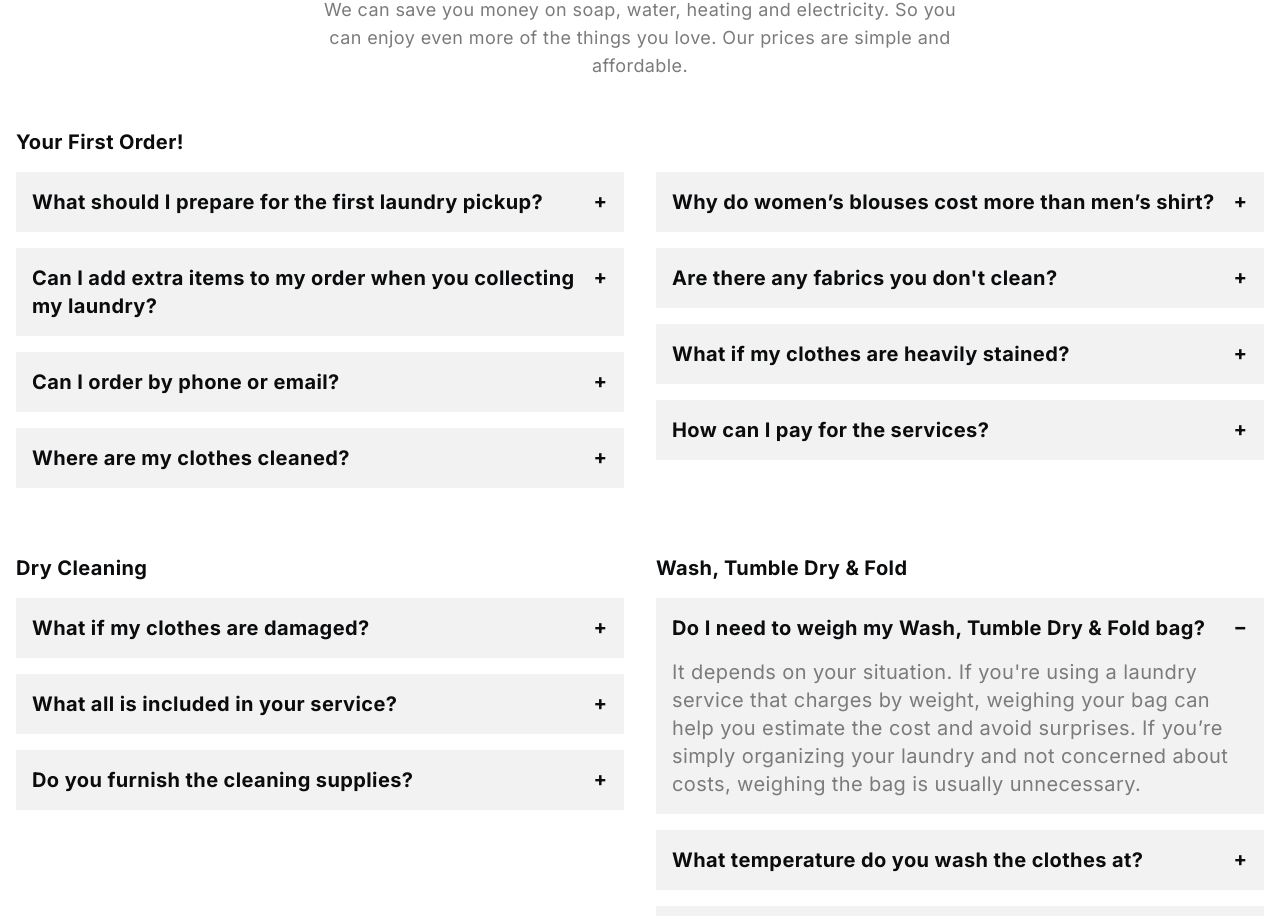
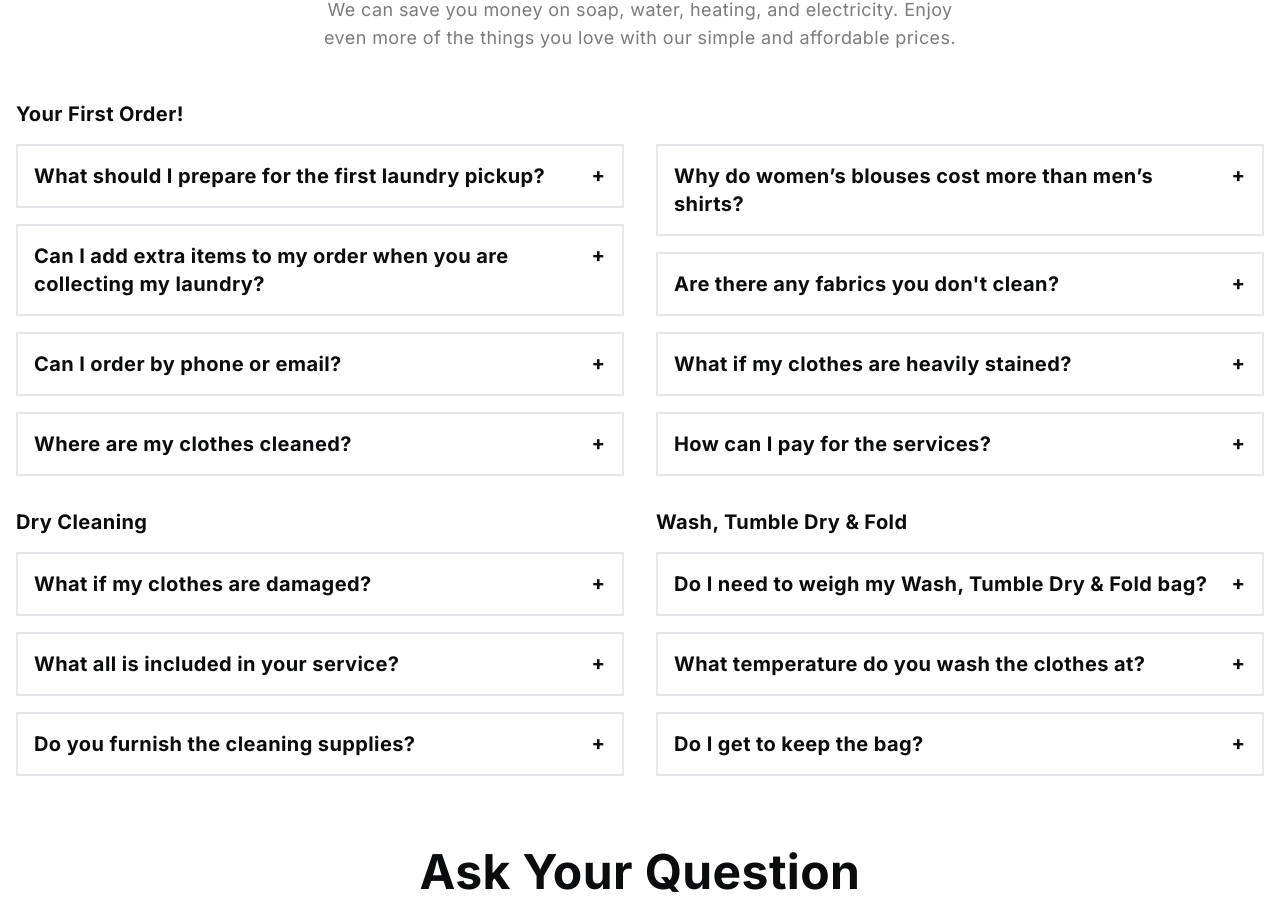
Before and after one commit to tafonhubertnwana/pressedLaundry, a Next.js app: page /faq in a window 1280 px wide. Shown: the part 649-1565 px from the top of the page. Built offline with nearby package versions, Linux system fonts and the light colour scheme.

Commit message:
creating the modal

```diff
--- a/app/faq/page.tsx
+++ b/app/faq/page.tsx
@@ -2,159 +2,126 @@ import Image from 'next/image'
 import React from 'react'
 import banner from '@/public/assets/dst-bg-img.jpg'
 
+const FAQItem = ({ title, content }: { title: string, content: string }) => (
+  <div className="group  transition-colors duration-300 collapse border-2 bg-white collapse-plus rounded-none  my-4">
+    <input type="radio" name="faq" />
+    <div className=" group-hover:text-[#18F0F0] collapse-title text-xl font-bold">{title}</div>
+    <div className="collapse-content">
+      <p className=''>{content}</p>
+    </div>
+  </div>
+);
+
 const Faq = () => {
   return (
-    <div className='w-full '>
+    <div className='w-full'>
       <div className='relative'>
         <Image
           src={banner}
           alt='banner'
           className='w-full object-cover'
-          layout='responsive' // Ensure the image scales responsively
-          width={1200} // Specify the aspect ratio width
-          height={600} // Specify the aspect ratio height
+          layout='responsive'
+          width={1200}
+          height={600}
         />
-        <div className='absolute top-[0%] left-[15%] md:top-[30%] md:left-[10%] p-4 md:p-6'>
+        <div className='absolute top-0 left-1/4 md:top-1/3 md:left-1/10 p-4 md:p-6'>
           <h5 className='text-white text-sm md:text-base'>Home / Faq</h5>
           <h1 className='text-white text-2xl md:text-6xl font-bold'>FAQ</h1>
         </div>
       </div>
 
-      <div className="container m-auto">
-        <div className='flex flex-col items-center pt-8 '>
-          <h5 className=" font-bold md:py-4  text-[#18F0F0]">[ Frequently Asked Questions ]</h5>
+      <div className="container mx-auto">
+        <div className='flex flex-col items-center pt-8'>
+          <h5 className="font-bold md:py-4 text-[#18F0F0]">[ Frequently Asked Questions ]</h5>
           <div className='text-center md:w-[50%] py-4'>
-            <h2>Reliable Answers to Our Most
-            Common Questions</h2>
-            <p className='text-lg py-4'>We can save you money on soap, water, heating and electricity. So you can enjoy even more of the things you love. Our prices are simple and affordable.</p>
+            <h2>Reliable Answers to Our Most Common Questions</h2>
+            <p className='text-lg py-4'>We can save you money on soap, water, heating, and electricity. Enjoy even more of the things you love with our simple and affordable prices.</p>
           </div>
         </div>
+
         <div className='sm:p-4'>
-          <div  className='font-bold text-xl'>Your First Order!</div>
-          <div className='grid md:grid-cols-2 gap-8 mb-[4%]'>
+          <div className='font-bold text-xl'>Your First Order!</div>
+          <div className='grid md:grid-cols-2 gap-8 mb-4'>
             <div>
-              <div className="collapse collapse-plus rounded-none bg-base-200 my-4">
-                <input type="radio" name="my-accordion-3" defaultChecked />
-                <div className="collapse-title text-xl font-bold">What should I prepare for the first laundry pickup?</div>
-                <div className="collapse-content">
-                  <p className='text-xl'>Confirm the pickup time and address, and ensure your laundry is properly sorted and bagged. Label the bags with your name and contact information. Prepare any special instructions for handling. Make sure someone is available to hand over the items.</p>
-                </div>
-              </div>
-              <div className="collapse collapse-plus rounded-none bg-base-200 my-4">
-                <input type="radio" name="my-accordion-3" />
-                <div className="collapse-title text-xl font-bold">Can I add extra items to my order when you collecting my laundry?</div>
-                <div className="collapse-content">
-                  <p className='text-xl'>Yes, you can add extra items at the time of pickup. Please ensure they are clearly labeled and inform the driver of any additions. For large changes, it's best to contact our customer service to update your order.</p>
-                </div>
-              </div>
-              <div className="collapse collapse-plus rounded-none bg-base-200 my-4">
-                <input type="radio" name="my-accordion-3" />
-                <div className="collapse-title text-xl font-bold">Can I order by phone or email?</div>
-                <div className="collapse-content">
-                  <p className='text-xl'> Yes, you can place an order by phone or email. For phone orders, call our customer service team. To order via email, send your request to our email with details of your laundry items and preferred pickup time.</p>
-                </div>
-              </div>
-              <div className="collapse rounded-none collapse-plus bg-base-200 my-4">
-                <input type="radio" name="my-accordion-3" />
-                <div className="collapse-title text-xl font-bold">Where are my clothes cleaned?</div>
-                <div className="collapse-content">
-                  <p className='text-xl'>Your clothes are cleaned at PressedPerfect laundromats, where we use advanced equipment and eco-friendly detergents. Our experienced staff ensures each item is handled with care and cleaned to the highest standards.</p>
-                </div>
-              </div>
+              <FAQItem
+                title="What should I prepare for the first laundry pickup?"
+                content="Confirm the pickup time and address, and ensure your laundry is properly sorted and bagged. Label the bags with your name and contact information. Prepare any special instructions for handling. Make sure someone is available to hand over the items."
+              />
+              <FAQItem
+                title="Can I add extra items to my order when you are collecting my laundry?"
+                content="Yes, you can add extra items at the time of pickup. Please ensure they are clearly labeled and inform the driver of any additions. For large changes, it's best to contact our customer service to update your order."
+              />
+              <FAQItem
+                title="Can I order by phone or email?"
+                content="Yes, you can place an order by phone or email. For phone orders, call our customer service team. To order via email, send your request to our email with details of your laundry items and preferred pickup time."
+              />
+              <FAQItem
+                title="Where are my clothes cleaned?"
+                content="Your clothes are cleaned at PressedPerfect laundromats, where we use advanced equipment and eco-friendly detergents. Our experienced staff ensures each item is handled with care and cleaned to the highest standards."
+              />
             </div>
             <div>
-              <div className="collapse collapse-plus  rounded-none bg-base-200 my-4">
-                <input type="radio" name="my-accordion-3" defaultChecked />
-                <div className="collapse-title text-xl font-bold">Why do women’s blouses cost more than men’s shirt?</div>
-                <div className="collapse-content">
-                  <p className='text-xl'> Women’s blouses often cost more due to factors such as more intricate designs, specialized fabrics, and additional detailing. These factors contribute to higher production costs. Additionally, market trends and pricing strategies can influence the cost differences between men’s and women’s apparel.</p>
-                </div>
-              </div>
-              <div className="collapse collapse-plus rounded-none bg-base-200 my-4">
-                <input type="radio" name="my-accordion-3" />
-                <div className="collapse-title text-xl font-bold">Are there any fabrics you don't clean?</div>
-                <div className="collapse-content">
-                  <p className='text-xl'> Yes, we do not clean certain fabrics, such as those labeled "dry clean only," delicate materials like silk or wool, or items with special care instructions that exceed our facility's capabilities. For best results, please refer to the care label on your items or contact us for specific guidance.</p>
-                </div>
-              </div>
-              <div className="collapse collapse-plus rounded-none bg-base-200 my-4">
-                <input type="radio" name="my-accordion-3" />
-                <div className="collapse-title text-xl font-bold">What if my clothes are heavily stained?</div>
-                <div className="collapse-content">
-                  <p className='text-xl'>If your clothes are heavily stained, please inform us at the time of pickup. We will assess the stains and use specialized treatments to address them. Note that while we strive to remove all stains, some may be difficult to fully eliminate depending on the fabric and nature of the stain.</p>
-                </div>
-              </div>
-              <div className="collapse collapse-plus rounded-none bg-base-200 my-4">
-                <input type="radio" name="my-accordion-3" />
-                <div className="collapse-title text-xl font-bold">How can I pay for the services?</div>
-                <div className="collapse-content">
-                  <p className='text-xl'>You can pay for our services through various methods, including cash, credit/debit cards, and mobile payment apps. For convenience, you can also set up automatic billing if you have a recurring service. Please check with our customer service team for specific payment options available in your area.</p>
-                </div>
-              </div>
+              <FAQItem
+                title="Why do women’s blouses cost more than men’s shirts?"
+                content="Women’s blouses often cost more due to factors such as more intricate designs, specialized fabrics, and additional detailing. These factors contribute to higher production costs. Additionally, market trends and pricing strategies can influence the cost differences between men’s and women’s apparel."
+              />
+              <FAQItem
+                title="Are there any fabrics you don't clean?"
+                content="Yes, we do not clean certain fabrics, such as those labeled 'dry clean only,' delicate materials like silk or wool, or items with special care instructions that exceed our facility's capabilities. For best results, please refer to the care label on your items or contact us for specific guidance."
+              />
+              <FAQItem
+                title="What if my clothes are heavily stained?"
+                content="If your clothes are heavily stained, please inform us at the time of pickup. We will assess the stains and use specialized treatments to address them. Note that while we strive to remove all stains, some may be difficult to fully eliminate depending on the fabric and nature of the stain."
+              />
+              <FAQItem
+                title="How can I pay for the services?"
+                content="You can pay for our services through various methods, including cash, credit/debit cards, and mobile payment apps. For convenience, you can also set up automatic billing if you have a recurring service. Please check with our customer service team for specific payment options available in your area."
+              />
             </div>
+          </div>
 
-          </div>
           <div className='grid md:grid-cols-2 gap-8'>
             <div>
-              <div  className='font-bold text-xl'>Dry Cleaning</div>
-              <div className="collapse collapse-plus rounded-none bg-base-200 my-4">
-                <input type="radio" name="my-accordion-3" defaultChecked />
-                <div className="collapse-title text-xl font-bold">What if my clothes are damaged?</div>
-                <div className="collapse-content">
-                  <p className='text-xl'>If your clothes are damaged, please notify us immediately. We take great care in handling items, but if damage occurs, we will investigate and work with you to resolve the issue. Compensation or remediation options will be provided based on our policy and the extent of the damage.</p>
-                </div>
-              </div>
-              <div className="collapse collapse-plus rounded-none bg-base-200 my-4">
-                <input type="radio" name="my-accordion-3" />
-                <div className="collapse-title text-xl font-bold">What all is included in your service?</div>
-                <div className="collapse-content">
-                  <p className='text-xl'>Our laundry service includes pickup and delivery, professional cleaning of various fabrics, stain treatment, and pressing or folding. We also offer options for special care items and provide flexible scheduling to meet your needs. For specific details or additional services, please contact our customer service team.</p>
-                </div>
-              </div>
-              <div className="collapse collapse-plus rounded-none bg-base-200 my-4">
-                <input type="radio" name="my-accordion-3" />
-                <div className="collapse-title text-xl font-bold">Do you furnish the cleaning supplies?</div>
-                <div className="collapse-content">
-                  <p className='text-xl'>No, we do not furnish cleaning supplies for items cleaned at home. We provide all necessary supplies for items cleaned at our facility, including eco-friendly detergents and specialized treatments. If you need cleaning supplies for home use, please check our website or contact customer service for recommendations.</p>
-                </div>
-              </div>
+              <div className='font-bold text-xl'>Dry Cleaning</div>
+              <FAQItem
+                title="What if my clothes are damaged?"
+                content="If your clothes are damaged, please notify us immediately. We take great care in handling items, but if damage occurs, we will investigate and work with you to resolve the issue. Compensation or remediation options will be provided based on our policy and the extent of the damage."
+              />
+              <FAQItem
+                title="What all is included in your service?"
+                content="Our laundry service includes pickup and delivery, professional cleaning of various fabrics, stain treatment, and pressing or folding. We also offer options for special care items and provide flexible scheduling to meet your needs. For specific details or additional services, please contact our customer service team."
+              />
+              <FAQItem
+                title="Do you furnish the cleaning supplies?"
+                content="No, we do not furnish cleaning supplies for items cleaned at home. We provide all necessary supplies for items cleaned at our facility, including eco-friendly detergents and specialized treatments. If you need cleaning supplies for home use, please check our website or contact customer service for recommendations."
+              />
             </div>
             <div>
-              <div  className='font-bold text-xl'>Wash, Tumble Dry & Fold</div>
-              <div className="collapse collapse-plus  rounded-none bg-base-200 my-4">
-                <input type="radio" name="my-accordion-3" defaultChecked />
-                <div className="collapse-title text-xl font-bold">Do I need to weigh my Wash, Tumble Dry & Fold bag?</div>
-                <div className="collapse-content">
-                  <p className='text-xl'>It depends on your situation. If you're using a laundry service that charges by weight, weighing your bag can help you estimate the cost and avoid surprises. If you’re simply organizing your laundry and not concerned about costs, weighing the bag is usually unnecessary.</p>
-                </div>
-              </div>
-              <div className="collapse collapse-plus rounded-none bg-base-200 my-4">
-                <input type="radio" name="my-accordion-3" />
-                <div className="collapse-title text-xl font-bold">What temperature do you wash the clothes at?</div>
-                <div className="collapse-content">
-                  <p className='text-xl'>Cold Water (60-80°F / 15-27°C): For delicate fabrics and dark colors.
-Warm Water (90-110°F / 30-43°C): For synthetics and moderately soiled items.
-Hot Water (120-140°F / 49-60°C): For white cottons and heavily soiled clothes.</p>
-                </div>
-              </div>
-              <div className="collapse collapse-plus rounded-none bg-base-200 my-4">
-                <input type="radio" name="my-accordion-3" />
-                <div className="collapse-title text-xl font-bold">Do I get to keep the bag?</div>
-                <div className="collapse-content">
-                  <p className='text-xl'> It depends on the laundry service or retailer. Some provide reusable bags that you can keep, while others may expect you to return the bag or use it only for the duration of the service. Check with the provider to understand their policy regarding the bag.</p>
-                </div>
-              </div>
+              <div className='font-bold text-xl'>Wash, Tumble Dry & Fold</div>
+              <FAQItem
+                title="Do I need to weigh my Wash, Tumble Dry & Fold bag?"
+                content="It depends on your situation. If you're using a laundry service that charges by weight, weighing your bag can help you estimate the cost and avoid surprises. If you’re simply organizing your laundry and not concerned about costs, weighing the bag is usually unnecessary."
+              />
+              <FAQItem
+                title="What temperature do you wash the clothes at?"
+                content="Cold Water (60-80°F / 15-27°C): For delicate fabrics and dark colors. Warm Water (90-110°F / 30-43°C): For synthetics and moderately soiled items. Hot Water (120-140°F / 49-60°C): For white cottons and heavily soiled clothes."
+              />
+              <FAQItem
+                title="Do I get to keep the bag?"
+                content="It depends on the laundry service or retailer. Some provide reusable bags that you can keep, while others may expect you to return the bag or use it only for the duration of the service. Check with the provider to understand their policy regarding the bag."
+              />
             </div>
-
           </div>
         </div>
+
         <div className="flex flex-col items-center pt-10">
-         <div className='text-center md:w-[50%] '>
+          <div className='text-center md:w-[50%]'>
             <h2>Ask Your Question</h2>
             <p className='text-lg py-4'>We look forward to helping you create and maintain a clean, healthy environment that’s as enjoyable as it is functional.</p>
           </div>
         </div>
-        <div className="md:w-[50%] m-auto">
+
+        <div className="md:w-[50%] mx-auto">
           <div className="p-4">
             <form>
               <div className="flex flex-col py-2">
@@ -163,31 +130,30 @@ Hot Water (120-140°F / 49-60°C): For white cottons and heavily soiled clothes.
                   name="senderName"
                   id="name"
                   placeholder='Your Name'
-                  className="border-2 rounded-lg p-3 flex border-gray-300"
+                  className="border-2 rounded-lg p-3 border-gray-300"
                   required
                 />
               </div>
               <div className="grid md:grid-cols-2 gap-4 w-full py-2">
-                  <div className="flex flex-col py-2">
-                    <input
-                      type="email"
-                      name="senderEmail"
-                      id="email"
-                      className="border-2 rounded-lg p-3 flex border-gray-300"
-                      placeholder='E-mail'
-                      required
-                    />
-                  </div>
+                <div className="flex flex-col py-2">
+                  <input
+                    type="email"
+                    name="senderEmail"
+                    id="email"
+                    className="border-2 rounded-lg p-3 border-gray-300"
+                    placeholder='E-mail'
+                    required
+                  />
+                </div>
                 <div className="flex flex-col py-2">
                   <input
                     type="tel"
                     name="senderPhone"
                     id="phone"
-                    className="border-2 rounded-lg p-3 flex border-gray-300"
+                    className="border-2 rounded-lg p-3 border-gray-300"
                     placeholder='Phone'
                   />
                 </div>
-
               </div>
               <div className="flex flex-col py-2">
                 <textarea
@@ -199,25 +165,19 @@ Hot Water (120-140°F / 49-60°C): For white cottons and heavily soiled clothes.
                   required
                 />
               </div>
-              <div className=' flex flex-col items-center py-4'>
-                <div className='flex items-center '>
-                  <span><input type='checkbox' className='w-6 h-6 ' /></span>
-                  <span className='px-4'> I accept the privacy and terms</span>
+              <div className='flex flex-col items-center py-4'>
+                <div className='flex items-center'>
+                  <input type='checkbox' className='w-6 h-6 mr-2' required />
+                  <span>I accept the privacy and terms</span>
                 </div>
-                <div>
-                  <button type='submit' className='bg-[#18F0F0] dark:bg-slate-100   p-4 mt-4 text-gray-100 font-bold'
-
-                >Send Question</button>
-                </div>
+                <button type='submit' className='bg-[#18F0F0] dark:bg-slate-100 p-4 mt-4 text-gray-100 font-bold'>
+                  Send Question
+                </button>
               </div>
             </form>
-
           </div>
         </div>
-
-
-
-     </div>
+      </div>
     </div>
   )
 }
--- a/app/service/page.tsx
+++ b/app/service/page.tsx
@@ -48,12 +48,12 @@ const ServiceCard: React.FC<ServiceCardProps> = ({ image, icon: Icon, title, des
 
 // FeatureCard Component
 const FeatureCard: React.FC<FeatureCardProps> = ({ icon: Icon, title, description }) => (
-  <div className="flex space-x-4 p-8">
-    <div className='p-4 rounded-full bg-slate-100 shadow-gray-300 shadow-lg'>
+  <div className=" group  transition-colors duration-300 flex space-x-4 p-8">
+    <div className='p-4 self-start rounded-full bg-slate-100 shadow-gray-300 shadow-lg'>
       <Icon size={40} className='text-[#18F0F0]' />
     </div>
     <div>
-      <h5 className='py-2'>{title}</h5>
+      <h5 className='py-2 group-hover:text-[#18F0F0] group-hover:underline group-hover:underline-offset-4'>{title}</h5>
       <p>{description}</p>
     </div>
   </div>
--- a/components/questionAndAnswerBtn.tsx
+++ b/components/questionAndAnswerBtn.tsx
@@ -18,9 +18,9 @@ interface QuestionAndAnswerProps {
 
 // Reusable FAQ Item Component
 const FAQItem: React.FC<FAQItem> = ({ question, answer, defaultChecked = false }) => (
-  <div className="collapse collapse-plus rounded-none bg-base-200 my-4">
+  <div className="collapse border-2 group  transition-colors duration-300 bg-white collapse-plus rounded-none  my-4">
     <input type="radio" name="my-accordion-3" defaultChecked={defaultChecked} />
-    <div className="collapse-title text-xl font-bold">{question}</div>
+    <div className="collapse-title text-xl font-bold group-hover:text-[#18F0F0]">{question}</div>
     <div className="collapse-content">
       <p className="text-xl">{answer}</p>
     </div>
```
Also changed, not shown: app/contact/page.tsx (+53 -58 lines), components/modal.tsx (+124 -44 lines), components/navbar.tsx (+11 -4 lines).
